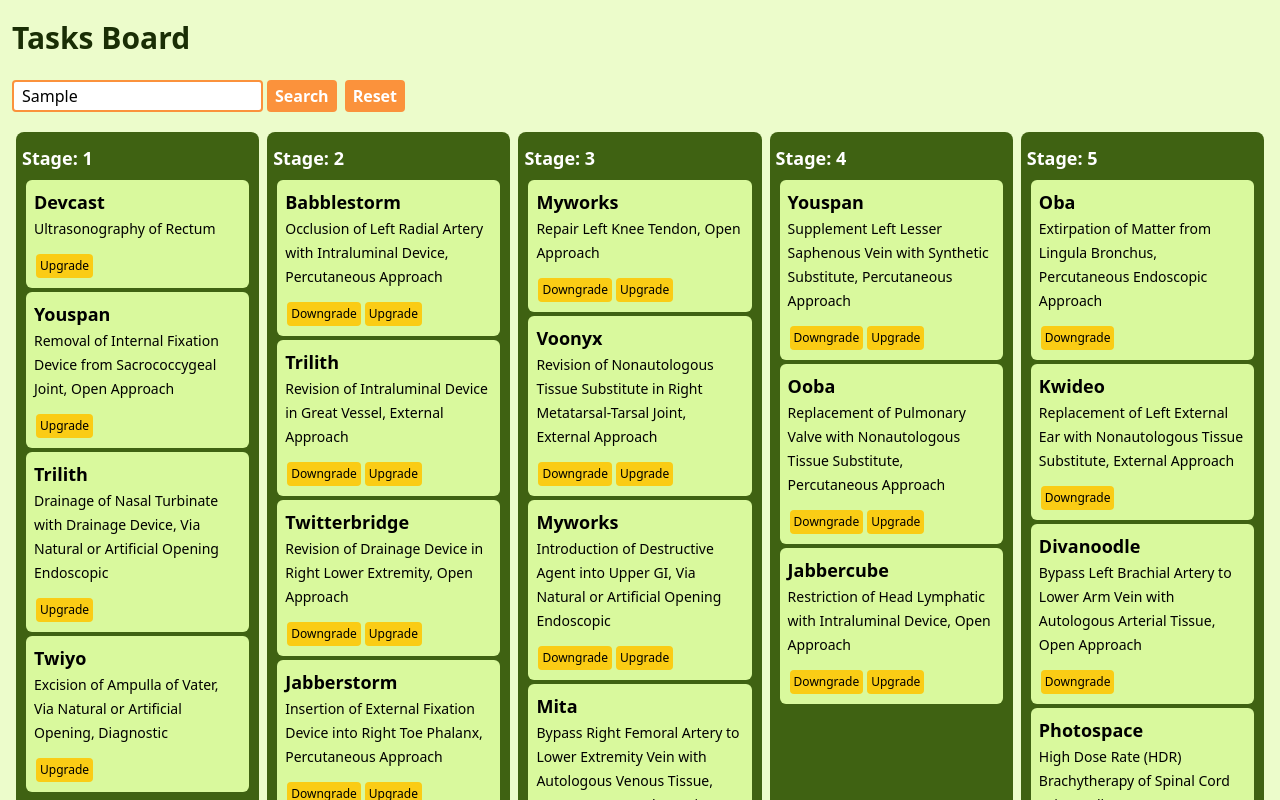
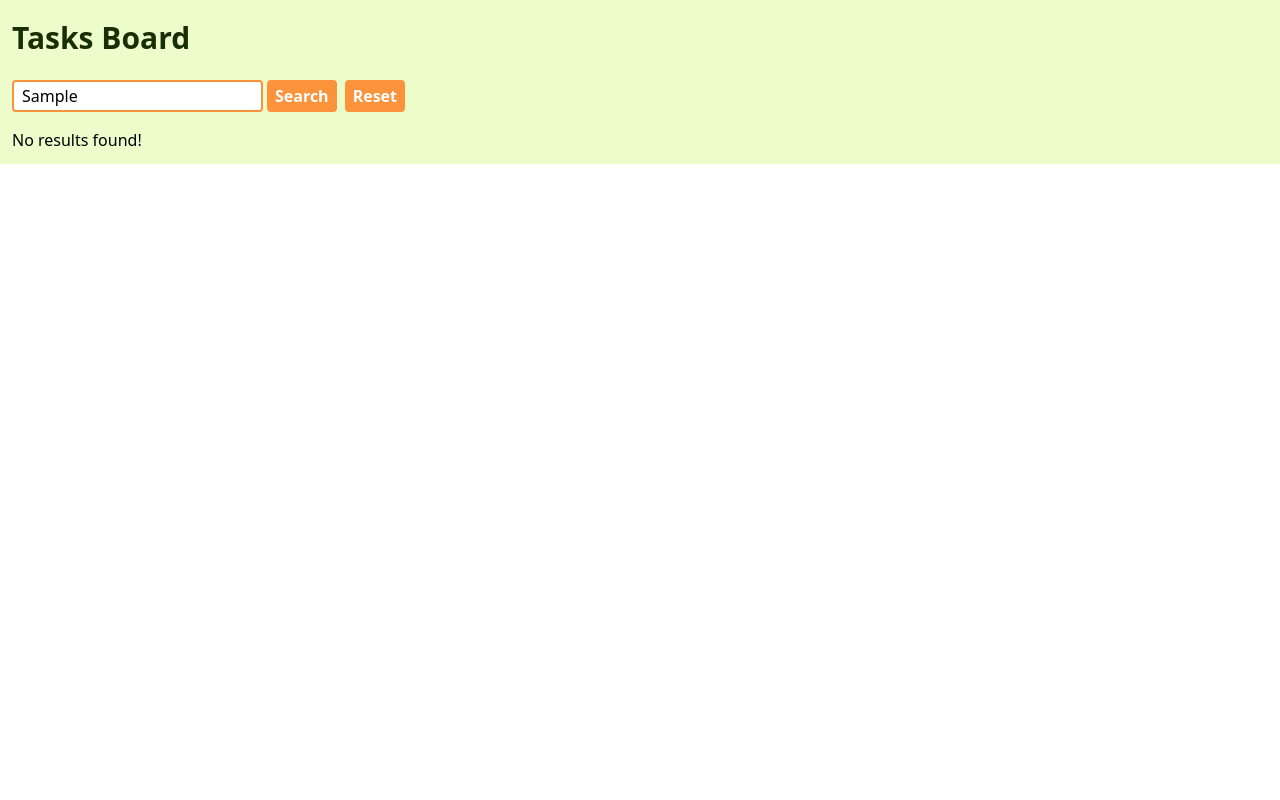
Before and after one commit to EMinasian/task-management-app, a React (Vite) app: page / in a window 1280 px wide. Both pictures are taken after typing "Sample" into the empty fields and a click on the button "Search". Shown: the top 800 px of the page. Built offline with nearby package versions, Linux system fonts and the light colour scheme.

Commit message:
fix: UX improvements

```diff
--- a/src/components/Board.jsx
+++ b/src/components/Board.jsx
@@ -8,7 +8,8 @@ import { DataContextProvider } from "../contexts/DataContext";
 
 export default function Board() {
   const [categorizedData, setData] = useState(categorizeData(data));
-  const [searchData, setSearch] = useState([]);
+  const [searchData, setSearchData] = useState([]);
+  const [didSearch, setDidSearch] = useState(false)
 
   function onStageChange(stage, id, isUpgrade) {
     let taskToChange;
@@ -33,7 +34,7 @@ export default function Board() {
 
   function onSearch(value) {
     const tasksToShow = [];
-    const searchRegex = new RegExp(value);
+    const searchRegex = new RegExp(value, 'i');
 
     for (const stageTasks of categorizedData) {
       for (const task of stageTasks) {
@@ -42,11 +43,13 @@ export default function Board() {
         }
       }
     }
-    setSearch(tasksToShow);
+    setSearchData(tasksToShow);
+    setDidSearch(true)
   }
 
   function onResetSearch() {
-    setSearch([])
+    setSearchData([])
+    setDidSearch(false)
   }
 
   return (
@@ -54,7 +57,7 @@ export default function Board() {
       <div className="p-3 bg-lime-100">
         <h2 className="text-lime-950 text-3xl font-bold my-2">Tasks Board</h2>
         <SearchBox />
-        {searchData.length !== 0 ? (
+        {didSearch ? (
           <SearchResults searchedTasks={searchData} />
         ) : (
           <TaskDisplay data={categorizedData} />
--- a/src/components/SearchResults.jsx
+++ b/src/components/SearchResults.jsx
@@ -2,10 +2,16 @@ import Card from "./Card";
 
 export default function SearchResults({ searchedTasks }) {
   return (
-    <ul>
-      {searchedTasks.map((task) => (
-        <Card key={task.id} task={task} isSearchResult />
-      ))}
-    </ul>
+    <>
+      {searchedTasks.length ? (
+        <ul>
+          {searchedTasks.map((task) => (
+            <Card key={task.id} task={task} isSearchResult />
+          ))}
+        </ul>
+      ) : (
+        <span>No results found!</span>
+      )}
+    </>
   );
 }
```
